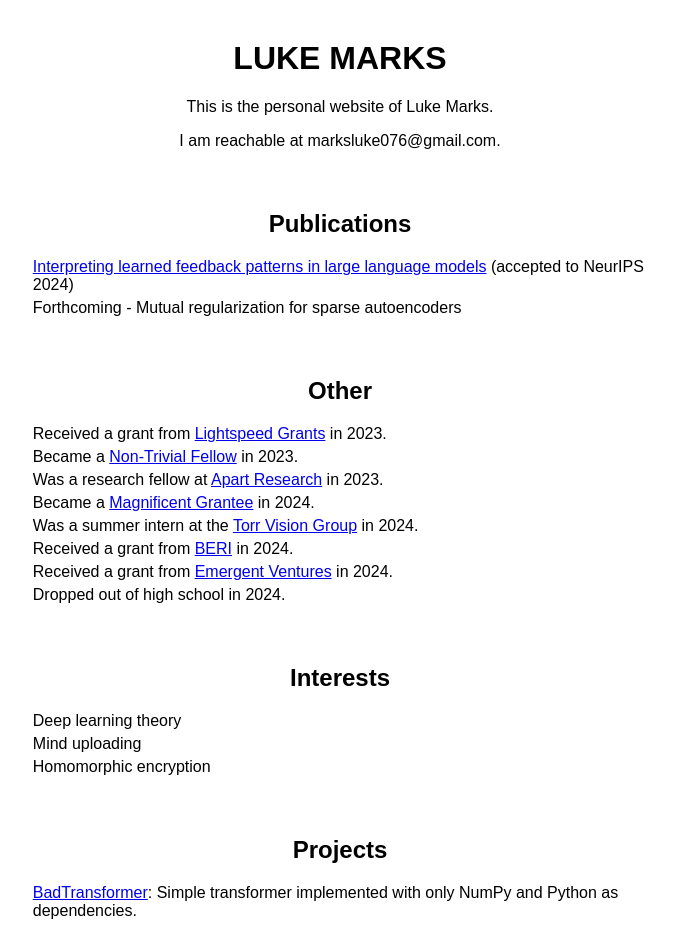
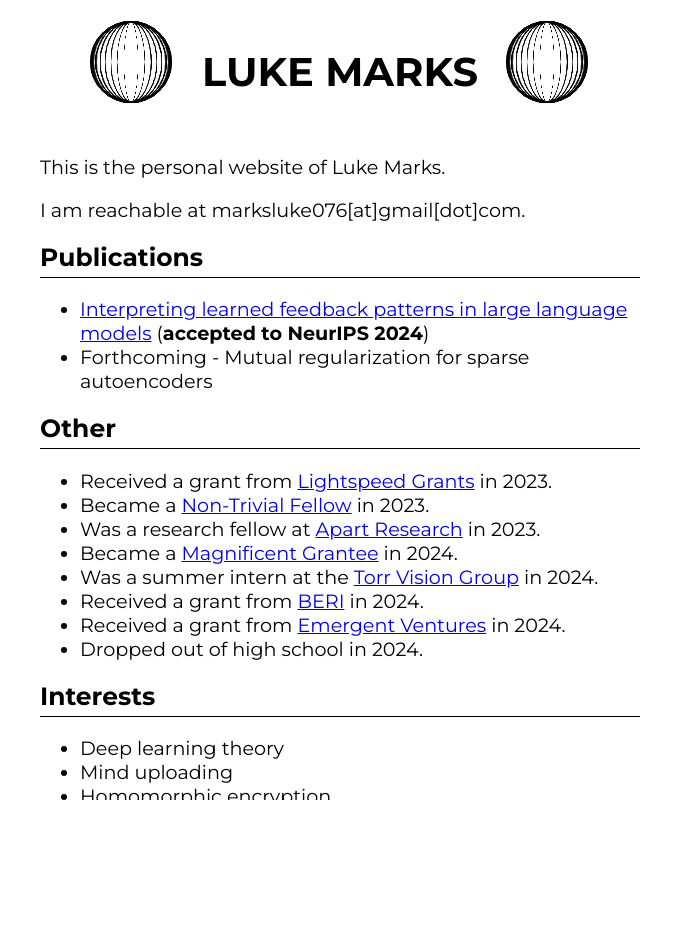
Before and after one commit to luke-marks0/luke-marks0.github.io, a plain HTML site: page index.html in a window 1280 px wide. Shown: the whole page, without its empty margins (300-974 px from the left). After the commit the page ends 800 px from the top, so only its background shows below. Drawn offline with Linux system fonts and the light colour scheme.

Commit message:
update homepage styling

```diff
--- a/index.html
+++ b/index.html
@@ -1,54 +1,123 @@
 <!DOCTYPE html>
-<html>
-<head>
-    <title>Luke Marks</title>
+<html lang="en"><head>
+<meta http-equiv="content-type" content="text/html; charset=UTF-8">
+    <meta charset="UTF-8">
+    <meta name="viewport" content="width=device-width, initial-scale=1.0">
+    <title>Luke Marks - Personal Website</title>
     <style>
-        body {
-            font-family: Arial, sans-serif;
-            color: black;
-            background-color: white;
+        @import url('https://fonts.googleapis.com/css2?family=Montserrat:wght@400;700&display=swap');
+
+        body, html {
             margin: 0;
             padding: 0;
+            height: 100%;
+            font-family: 'Montserrat', sans-serif;
+            background-color: #ffffff;
+            color: #000000;
+            overflow-x: hidden;
         }
-        .container {
-            width: 80%;
-            margin: auto;
+        .scene {
+            position: relative;
+            width: 100%;
+            min-height: 100%;
+        }
+        .content {
+            position: relative;
+            display: flex;
+            flex-direction: column;
+            justify-content: flex-start;
+            align-items: center;
+            padding: 20px;
+            z-index: 20;
+        }
+        .shape-container {
+            display: flex;
+            justify-content: center;
+            align-items: center;
+            margin-bottom: 20px;
+        }
+        .torus {
+            width: 80px;
+            height: 80px;
+            position: relative;
+            transform-style: preserve-3d;
+            animation: rotate 10s infinite linear;
+            margin: 0 30px;
+        }
+        .ring {
+            position: absolute;
+            top: 0;
+            left: 0;
+            width: 100%;
+            height: 100%;
+            border: 1px solid #000000;
+            border-radius: 50%;
+            transform-style: preserve-3d;
+        }
+        .title {
+            font-weight: 700;
+            font-size: 2.5em;
             text-align: center;
+            margin-bottom: 10px;
+            color: #000000;
         }
-        h1, h2 {
-            margin-top: 40px;
+        .description {
+            font-size: 1.2em;
+            text-align: left;
+            max-width: 600px;
+            width: 100%;
+            margin: 0 auto;
+            color: #000000;
+            padding: 10px;
+            border-radius: 5px;
         }
-        ul {
-            list-style-type: none;
-            padding-left: 0;
-            margin-left: 20%;
-            margin-right: 20%;
+        .section-title {
+            color: #000000;
+            font-size: 1.3em;
+            margin-top: 20px;
+            margin-bottom: 10px;
+            border-bottom: 1px solid #000000;
+            padding-bottom: 5px;
         }
-        li {
-            text-align: left;
-            margin: 5px 0;
-        }
-        .section {
-            margin-top: 60px;
+        @keyframes rotate {
+            0% { transform: rotateX(0deg) rotateY(0deg); }
+            100% { transform: rotateX(360deg) rotateY(360deg); }
         }
     </style>
 </head>
 <body>
-    <div class="container">
-        <h1>LUKE MARKS</h1>
+    <div class="scene">
+        <div class="content">
+            <div class="shape-container">
+                <div class="torus">
+                    <script>
+                        for (let i = 0; i < 18; i++) {
+                            const angle = (i / 18) * 180;
+                            document.write(`<div class="ring" style="transform: rotateY(${angle}deg)"></div>`);
+                        }
+                    </script><div class="ring" style="transform: rotateY(0deg)"></div><div class="ring" style="transform: rotateY(10deg)"></div><div class="ring" style="transform: rotateY(20deg)"></div><div class="ring" style="transform: rotateY(30deg)"></div><div class="ring" style="transform: rotateY(40deg)"></div><div class="ring" style="transform: rotateY(50deg)"></div><div class="ring" style="transform: rotateY(60deg)"></div><div class="ring" style="transform: rotateY(70deg)"></div><div class="ring" style="transform: rotateY(80deg)"></div><div class="ring" style="transform: rotateY(90deg)"></div><div class="ring" style="transform: rotateY(100deg)"></div><div class="ring" style="transform: rotateY(110.00000000000001deg)"></div><div class="ring" style="transform: rotateY(120deg)"></div><div class="ring" style="transform: rotateY(130deg)"></div><div class="ring" style="transform: rotateY(140deg)"></div><div class="ring" style="transform: rotateY(150deg)"></div><div class="ring" style="transform: rotateY(160deg)"></div><div class="ring" style="transform: rotateY(170deg)"></div>
+                </div>
+                <h1 class="title">LUKE MARKS</h1>
+                <div class="torus">
+                    <script>
+                        for (let i = 0; i < 18; i++) {
+                            const angle = (i / 18) * 180;
+                            document.write(`<div class="ring" style="transform: rotateY(${angle}deg)"></div>`);
+                        }
+                    </script><div class="ring" style="transform: rotateY(0deg)"></div><div class="ring" style="transform: rotateY(10deg)"></div><div class="ring" style="transform: rotateY(20deg)"></div><div class="ring" style="transform: rotateY(30deg)"></div><div class="ring" style="transform: rotateY(40deg)"></div><div class="ring" style="transform: rotateY(50deg)"></div><div class="ring" style="transform: rotateY(60deg)"></div><div class="ring" style="transform: rotateY(70deg)"></div><div class="ring" style="transform: rotateY(80deg)"></div><div class="ring" style="transform: rotateY(90deg)"></div><div class="ring" style="transform: rotateY(100deg)"></div><div class="ring" style="transform: rotateY(110.00000000000001deg)"></div><div class="ring" style="transform: rotateY(120deg)"></div><div class="ring" style="transform: rotateY(130deg)"></div><div class="ring" style="transform: rotateY(140deg)"></div><div class="ring" style="transform: rotateY(150deg)"></div><div class="ring" style="transform: rotateY(160deg)"></div><div class="ring" style="transform: rotateY(170deg)"></div>
+                </div>
+            </div>
+            <div class="description">
                 <p>This is the personal website of Luke Marks.</p>
-        <p>I am reachable at marksluke076@gmail.com.</p>
+                <p>I am reachable at marksluke076[at]gmail[dot]com.</p>
 
-        <div class="section">
-            <h2>Publications</h2>
+                <h2 class="section-title">Publications</h2>
                 <ul>
-                <li><a href="https://ar5iv.org/abs/2310.08164">Interpreting learned feedback patterns in large language models</a> (accepted to NeurIPS 2024)</li>
+                    <li><a href="https://arxiv.org/abs/2310.08164">Interpreting learned feedback patterns in large language models</a> (<b>accepted to NeurIPS 2024</b>)</li>
                     <li>Forthcoming - Mutual regularization for sparse autoencoders</li>
                 </ul>
-        </div>
 
-        <div class="section">
-            <h2>Other</h2>
+                <h2 class="section-title">Other</h2>
                 <ul>
                     <li>Received a grant from <a href="https://lightspeedgrants.org">Lightspeed Grants</a> in 2023.</li>
                     <li>Became a <a href="https://www.non-trivial.org">Non-Trivial Fellow</a> in 2023.</li>
@@ -59,23 +128,19 @@
                     <li>Received a grant from <a href="https://www.mercatus.org/emergent-ventures">Emergent Ventures</a> in 2024.</li>
                     <li>Dropped out of high school in 2024.</li>
                 </ul>
-        </div>
-
-        <div class="section">
-            <h2>Interests</h2>
+                <h2 class="section-title">Interests</h2>
                 <ul>
                     <li>Deep learning theory</li>
                     <li>Mind uploading</li>
                     <li>Homomorphic encryption</li>
                 </ul>
-        </div>
 
-        <div class="section">
-            <h2>Projects</h2>
+                <h2 class="section-title">Projects</h2>
                 <ul>
                     <li><a href="https://github.com/lyezene/BadTransformer">BadTransformer</a>: Simple transformer implemented with only NumPy and Python as dependencies.</li>
                 </ul>
             </div>
         </div>
-</body>
-</html>
+    </div>
+
+</body></html>
```
Lines whose indentation alone changed are shown as unchanged.
